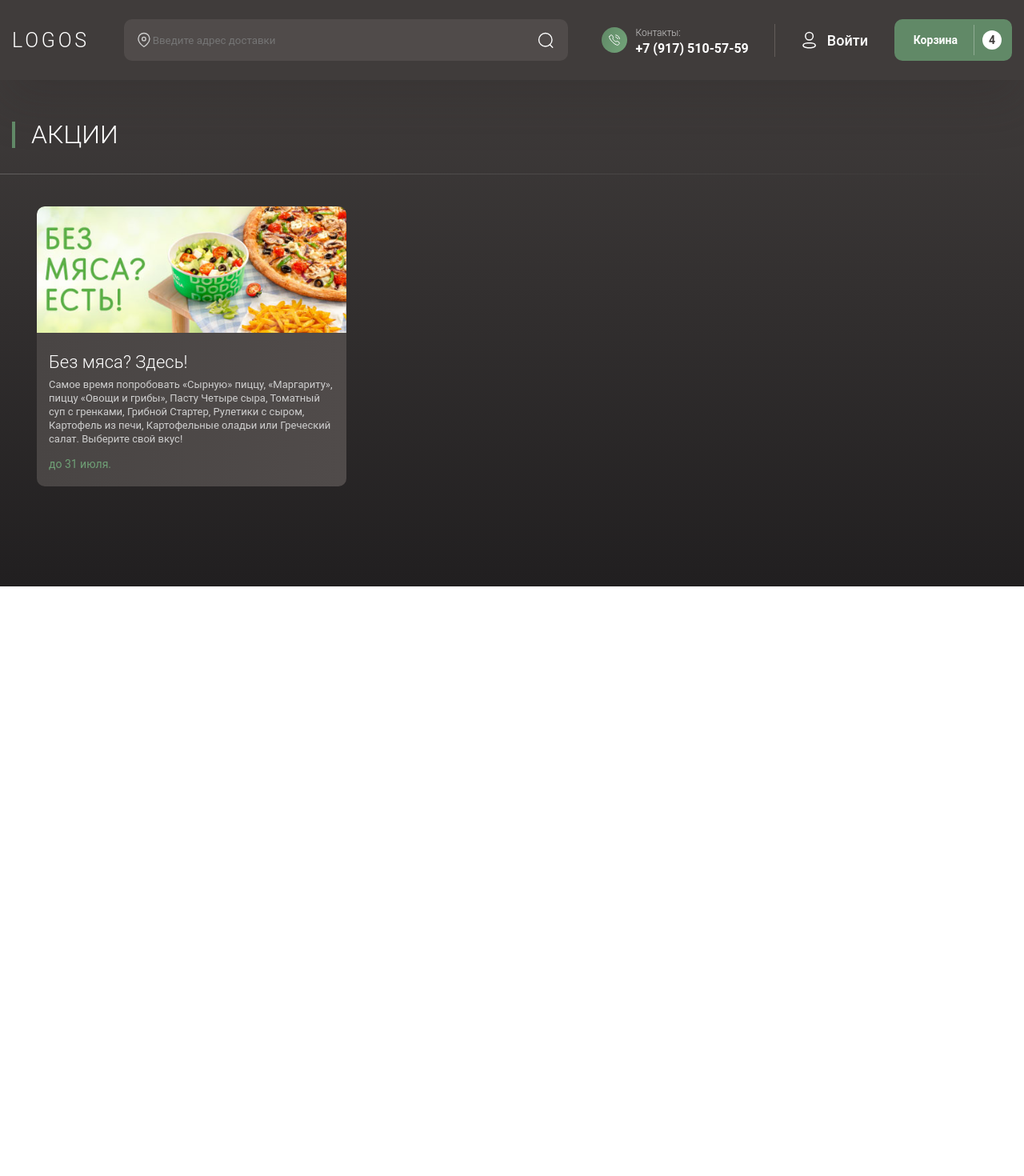
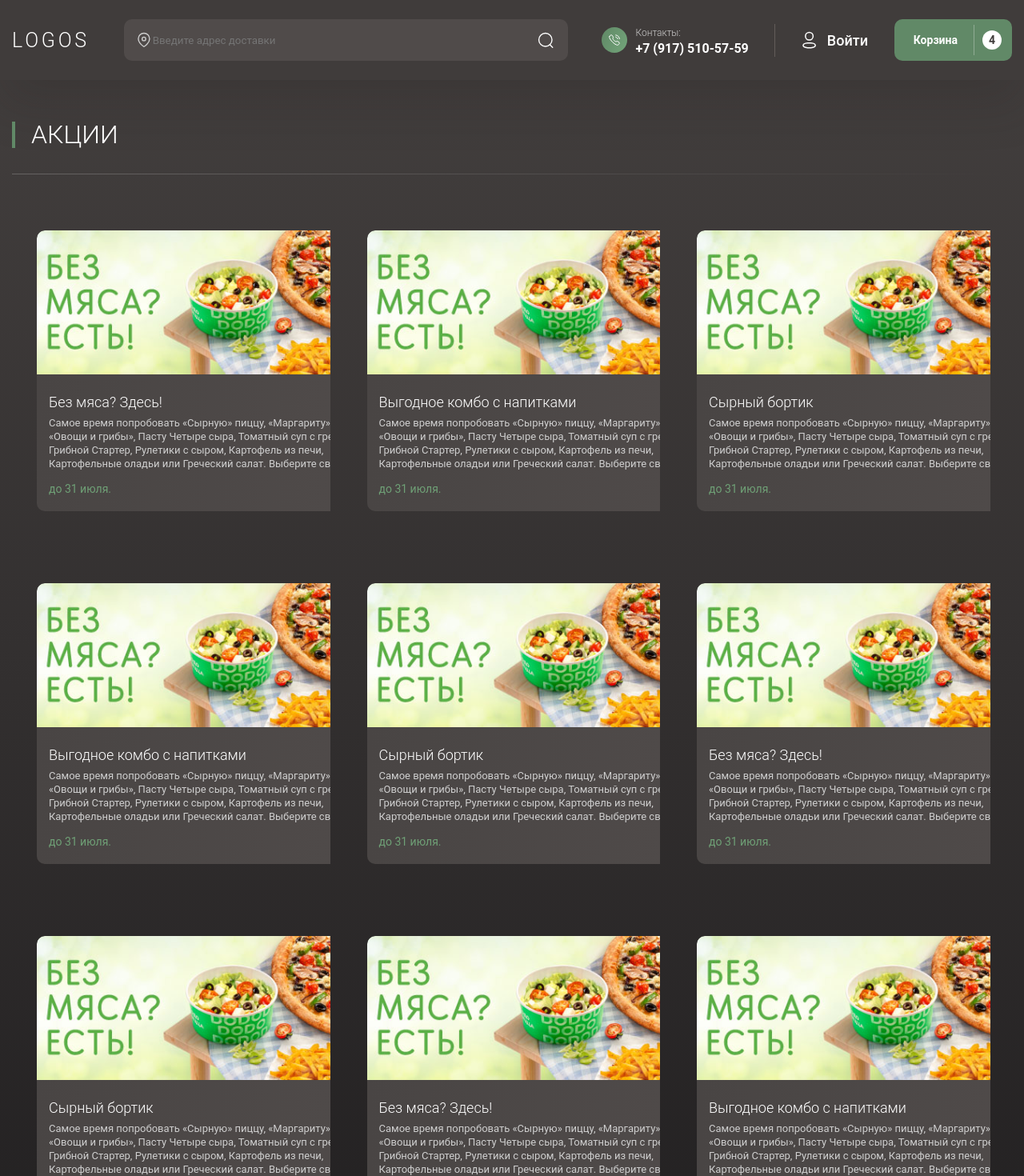
Before and after one commit to IslamTashiev/vue-hakathon, a Vue app: page /#/stock in a window 1280 px wide. Shown: the top 1470 px of the page at 80% size. Before the commit the page ends 800 px from the top, so only its background shows below. Built offline with nearby package versions, Linux system fonts and the light colour scheme.

Commit message:
Sdelala component Stock ne do konca

```diff
--- a/src/assets/scss/components/_stock.scss
+++ b/src/assets/scss/components/_stock.scss
@@ -40,7 +40,8 @@
   &__item {
     background: linear-gradient(90deg, #494544 0%, #504b4a 100%);
     border-radius: 10px;
-    min-width: 325px;
+    width: 440px;
+    height: 351px;
     cursor: pointer;
 
     &:first-child {
@@ -77,14 +78,13 @@
   &__title {
     font-style: normal;
     font-weight: 300;
-    font-size: 22px;
-    line-height: 25px;
+    font-size: 18px;
+    line-height: 21px;
     color: #ffffff;
   }
 
   &__weight {
     font-style: normal;
-    font-weight: normal;
     font-size: 12px;
     line-height: 14px;
     color: #ffffff;
@@ -92,7 +92,6 @@
 
   &__subtitle {
     font-style: normal;
-    font-weight: normal;
     font-size: 13px;
     line-height: 17px;
     color: #cfcfcf;
@@ -145,5 +144,5 @@ hr {
 }
 .col-4 {
   width: 33%;
-  padding-bottom: 50px;
+  // padding-bottom: 50px;
 }
--- a/src/components/Stock/StockItem.vue
+++ b/src/components/Stock/StockItem.vue
@@ -1,10 +1,5 @@
 <template>
-  <div class="container">
-          <div class="title"><h1>АКЦИИ</h1></div>
-        </div>
-        <hr />
-        <section class="stock__list">
-         <div class="container">
+<div class="stock__list">
   <div class="stock__items">
     <div class="col-4">
       <div class="stock__item">
@@ -13,13 +8,13 @@
         </div>
         <div class="stock__description">
           <div class="stock__header">
-                    <div class="stock__title">Без мяса? Здесь!</div>
+            <div class="stock__title">{{ label }}</div>
           </div>
           <div class="stock__subtitle">
-                    Самое время попробовать «Сырную» пиццу, «Маргариту», пиццу
-                    «Овощи и грибы», Пасту Четыре сыра, Томатный суп с гренками,
-                    Грибной Стартер, Рулетики с сыром, Картофель из печи,
-                    Картофельные оладьи или Греческий салат. Выберите свой вкус!
+            Самое время попробовать «Сырную» пиццу, «Маргариту», пиццу «Овощи и
+            грибы», Пасту Четыре сыра, Томатный суп с гренками, Грибной Стартер,
+            Рулетики с сыром, Картофель из печи, Картофельные оладьи или
+            Греческий салат. Выберите свой вкус!
           </div>
           <div class="stock__footer">
             <div class="stock__data">до 31 июля.</div>
@@ -29,16 +24,21 @@
     </div>
   </div>
     </div>
-        </section>
 </template>
 
 <script>
 import StockImgMeat from "@/assets/images/stock-meat.svg";
+// import StockImgKombo from "@/assets/images/stock-meat.svg";
+// import StockImgSyrniki from "@/assets/images/stock-meat.svg";
 export default {
-  props: ["items", "label"],
-  setup(props) {
+  props: ["label"],
+  setup() {
     return {
-      StockImgMeat,
+      StockImgMeat
+      // imgUrl:[
+      //   {id: 1,
+      //   image: StockImgMeat,}
+      // ]
     };
   },
 };
--- a/src/components/Stock/StockList.vue
+++ b/src/components/Stock/StockList.vue
@@ -1,12 +1,57 @@
 <template>
-  <StockItem/>
+  <div class="container">
+    <Title title="АКЦИИ" />
+    <hr />
+  </div>
+  <div class="wrapper">
+    <div class="stock__list">
+    <div class="stock__items">
+      <div class="col-4">
+        <StockItem :label="firstName" />
+      </div>
+      <div class="col-4">
+        <StockItem :label="secondName" />
+      </div>
+      <div class="col-4">
+        <StockItem :label="threeName" />
+      </div>
+      <div class="col-4">
+         <StockItem :label="secondName" />
+      </div>
+      <div class="col-4">
+        <StockItem :label="threeName" />
+      </div>
+      <div class="col-4">
+         <StockItem :label="firstName" />
+      </div>
+      <div class="col-4">
+        <StockItem :label="threeName" />
+      </div>
+      <div class="col-4">
+         <StockItem :label="firstName" />
+      </div>
+      <div class="col-4">
+        <StockItem :label="secondName" />
+      </div>
+    </div>
+  </div>
+  </div>
 </template>
 
 <script>
-import StockItem from './StockItem.vue';
+import Title from "@/components/Title/Title";
+import StockItem from "./StockItem.vue";
+
 export default {
-components: {StockItem}
-}
+  components: { Title, StockItem },
+  setup() {
+    return {
+      firstName: "Без мяса? Здесь!",
+      secondName: "Выгодное комбо c напитками",
+      threeName:"Сырный бортик",
+    }
+  }
+};
 </script>
 
 <style>
```
Lines whose indentation alone changed are shown as unchanged.
